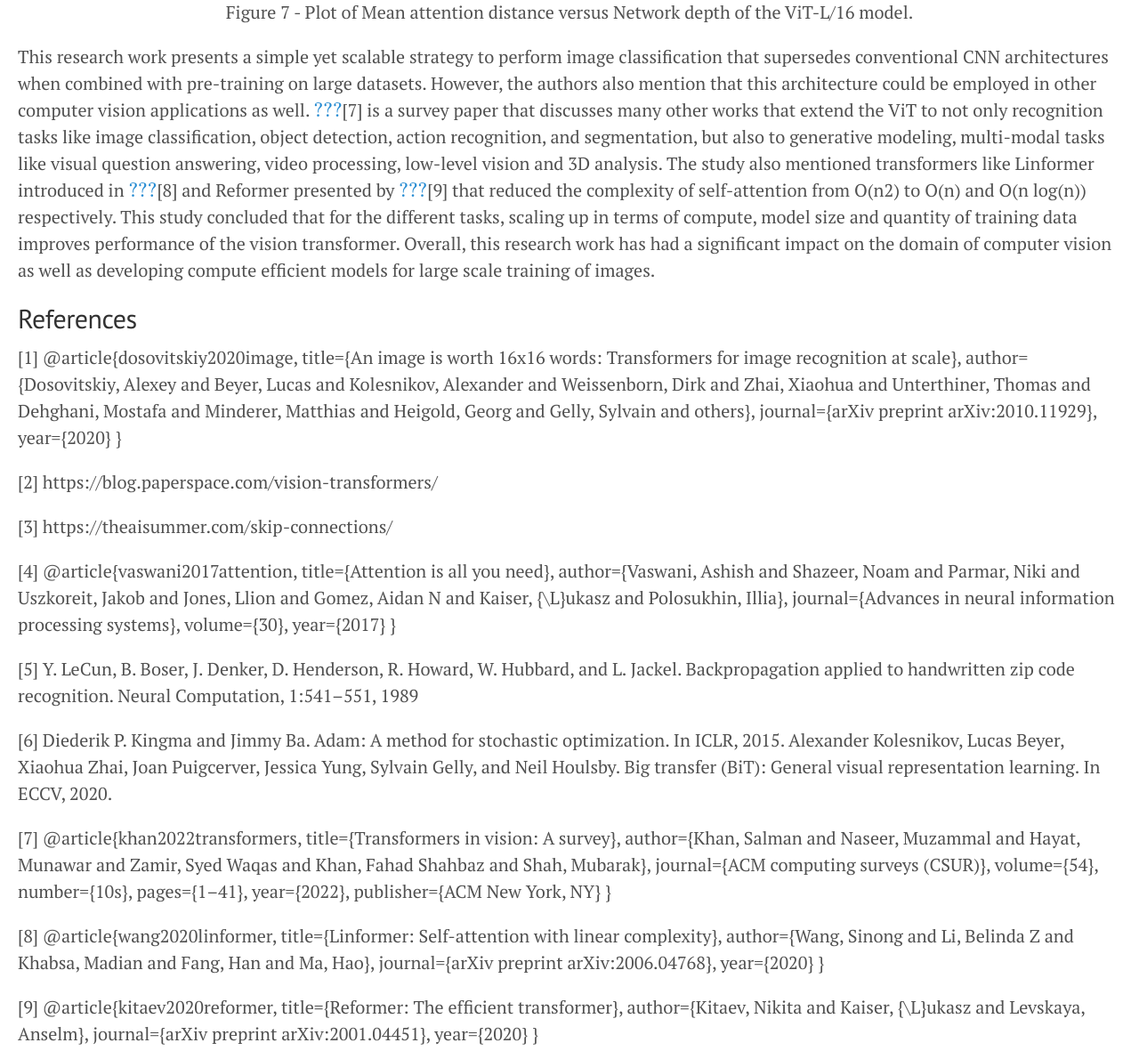
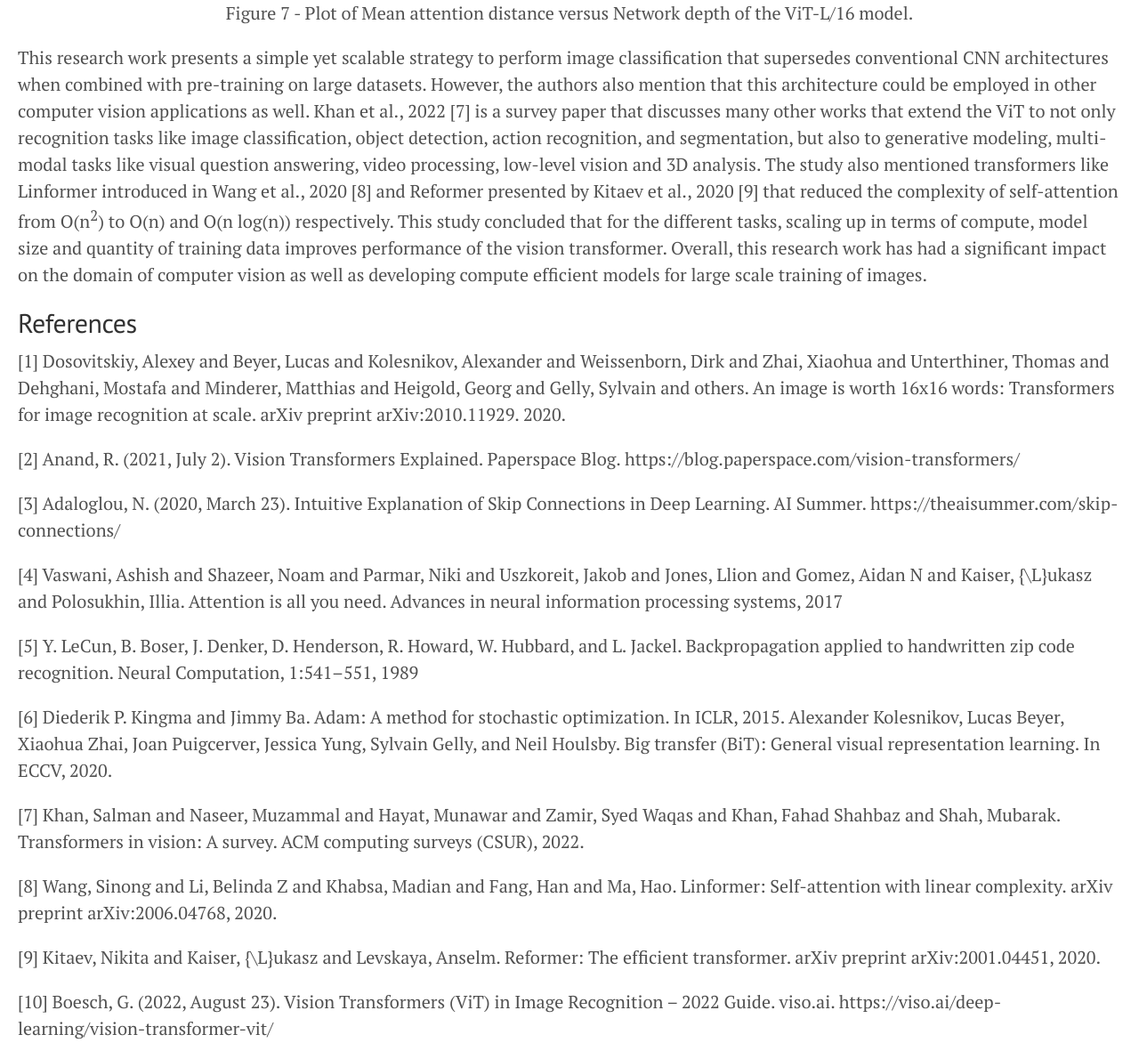
Before and after one commit to imaginesus/vision-transformer-10605-miniproject, a Jekyll site: the page built from _posts/2022-12-01-vision-transformer.md, in a window 1280 px wide and 1400 px high, scrolled down 8024 px. Shown: the part 210-1400 px from the top of the window at 89% size. Built offline with Jekyll 4.4.1, drawn with Linux system fonts in a browser that asks for light colours; formulas are drawn with MathJax 3; comment, search, counter and statistics services are not loaded; some of the changed text lies outside the part shown.

Commit message:
updated citations and reformatted paragraphs

```diff
--- a/_posts/2022-12-01-vision-transformer.md
+++ b/_posts/2022-12-01-vision-transformer.md
@@ -1,6 +1,7 @@
 ---
 layout: post
 title: Vision Transformers for Image Recognition at Scale
+tags: [transformers, image classification, NLP, CNN]
 authors: Sushanth Reddy (syellare), Maitheli Biswas (maithelb), Annie Johnson (anniej)
 ---
 
@@ -93,9 +94,9 @@ Before we dive further into ViTs, here is a quick summary of the key differences
   <figcaption align="center">Figure 3 - ViT model architecture</figcaption>
 </p>
 
-\ref{dosovitskiy2020image}[1] introduces the Vision Transformer for the task of image classification. Unlike a typical transformer architecture that consists of an encoder followed by a decoder, the ViT architecture as shown in figure 3, utilizes several encoder blocks to extract the image features and then employs a Multilayer Perceptron (MLP) head model to classify the image based on these processed features.
+Dosovitskiy et al., 2020 [1] introduces the Vision Transformer for the task of image classification. Unlike a typical transformer architecture that consists of an encoder followed by a decoder, the ViT architecture as shown in figure 3, utilizes several encoder blocks to extract the image features and then employs a Multilayer Perceptron (MLP) head model to classify the image based on these processed features.
 
-Each encoder block comprises alternating layers of Multi-Headed Self Attention (MSA), LayerNorm (LN) and MLP blocks which are fully connected feedforward layers[2]. Residual Skip connections are used after every MSA and MLP block to pass features from disconnected layers to other layers that are present deeper into the architecture [3]. Self-Attention introduced in \ref{vaswani2017attention}[4] is a technique used to understand the interaction between different tokens belonging to a particular sequence. If a certain token attends to another token, it means that they have an impact on each other with respect to the context of the entire sequence. Let us suppose that the input consists of an **m × n** matrix **I** composed of the **m n** dimensional word vectors associated with a sequence.  In self-attention, 3 sets of weight vectors are utilized, namely **W<sub>q</sub> , W<sub>k</sub> , and W<sub>v</sub>** of dimension **n × D**. **D** is the dimension of the embedding used in the transformer. The input matrix is separately multiplied with each weight matrix **W<sub>q</sub> , W<sub>k</sub> , and W<sub>v</sub>** to obtain the queries (**Q**), keys (**K**) and values (**V**) matrices, each of dimension **m × D**. This is illustrated in equations 1, 2 and 3. This step has a complexity of O(**mD<sup>2</sup>**).
+Each encoder block comprises alternating layers of Multi-Headed Self Attention (MSA), LayerNorm (LN) and MLP blocks which are fully connected feedforward layers[2]. Residual Skip connections are used after every MSA and MLP block to pass features from disconnected layers to other layers that are present deeper into the architecture [3]. Self-Attention introduced in Vaswani at al., 2017 [4] is a technique used to understand the interaction between different tokens belonging to a particular sequence. If a certain token attends to another token, it means that they have an impact on each other with respect to the context of the entire sequence. Let us suppose that the input consists of an **m × n** matrix **I** composed of the **m n** dimensional word vectors associated with a sequence.  In self-attention, 3 sets of weight vectors are utilized, namely **W<sub>q</sub> , W<sub>k</sub> , and W<sub>v</sub>** of dimension **n × D**. **D** is the dimension of the embedding used in the transformer. The input matrix is separately multiplied with each weight matrix **W<sub>q</sub> , W<sub>k</sub> , and W<sub>v</sub>** to obtain the queries (**Q**), keys (**K**) and values (**V**) matrices, each of dimension **m × D**. This is illustrated in equations 1, 2 and 3. This step has a complexity of O(**mD<sup>2</sup>**).
 
 Q = IW<sub>q</sub>			(1)
 
@@ -139,11 +140,11 @@ The table below shows the comparative results of the Vision Transformer variants
   <figcaption align="center">Table 2 - ViT variants model performance compared to ResNet(BiT)</figcaption>
 </p>
 
-Model Pre-training Requirements
+### Model Pre-training Requirements
 
 Based on the requirement of pre-training the Vision Transformer on large datasets before transferring the model, It begs the question of how crucial is the pre-training dataset size. To Examine this, two sets of experiments are performed.
 
-Experiment 1: Pre-Training ViT models on increasing dataset size.
+**Experiment 1: Pre-Training ViT models on increasing dataset size.**
 
 Below are the results of training ViT variants and ResNet on ImageNet, ImageNet-21k, and JFT datasets. We see that larger variants of ViT (ViT-Large and ViT-Huge) underperform the ViT-Base variant on the smaller pre-train dataset. But this changes as the pre-training dataset size increases where larger ViT variants perform better than ViT-Base, and also outperform ResNet by pre-training on JFT 300M dataset.
 
@@ -152,7 +153,7 @@ Below are the results of training ViT variants and ResNet on ImageNet, ImageNet-
   <figcaption align="center">Figure 4 - Model performance vs pre-training dataset</figcaption>
 </p>
 
-Experiment 2: Pre-Training on subsets of the full JFT 300M images dataset
+**Experiment 2: Pre-Training on subsets of the full JFT 300M images dataset**
 
 Below are the results of training the ViT variants using the same hyperparameters on multiple subsets of the JFT 300M images dataset. Using the same hyperparameters helps us judge the intrinsic model properties of each ViT variant. We observe that ResNets perform well on smaller subsets of the dataset due to the inductive biases of CNNs. But as the dataset size increases, learning relevant patterns from the data trumps the lack of inductive biases in Transformers, and the ViT models perform better than ResNet models.
 
@@ -181,28 +182,28 @@ After conducting the experiments, the authors inspect the Vision Transformer to
   <figcaption align="center">Figure 7 - Plot of Mean attention distance versus Network depth of the ViT-L/16 model.</figcaption>
 </p>
 
-This research work presents a simple yet scalable strategy to perform image classification that supersedes conventional CNN architectures when combined with pre-training on large datasets. However, the authors also mention that this architecture could be employed in other computer vision applications as well. \ref{khan2022transformers}[7] is a survey paper that discusses many other works that extend the ViT to not only recognition tasks like image classification, object detection, action recognition, and segmentation, but also to generative modeling, multi-modal tasks like visual question answering, video processing, low-level vision and 3D analysis. The study also mentioned transformers like Linformer introduced in \ref{wang2020linformer}[8] and Reformer presented by \ref{kitaev2020reformer}[9] that reduced the complexity of self-attention from O(n2) to O(n) and O(n log(n)) respectively. This study concluded that for the different tasks, scaling up in terms of compute, model size and quantity of training data improves performance of the vision transformer. Overall, this research work has had a significant impact on the domain of computer vision as well as developing compute efficient models for large scale training of images.
+This research work presents a simple yet scalable strategy to perform image classification that supersedes conventional CNN architectures when combined with pre-training on large datasets. However, the authors also mention that this architecture could be employed in other computer vision applications as well. Khan et al., 2022 [7] is a survey paper that discusses many other works that extend the ViT to not only recognition tasks like image classification, object detection, action recognition, and segmentation, but also to generative modeling, multi-modal tasks like visual question answering, video processing, low-level vision and 3D analysis. The study also mentioned transformers like Linformer introduced in Wang et al., 2020 [8] and Reformer presented by Kitaev et al., 2020 [9] that reduced the complexity of self-attention from O(n<sup>2</sup>) to O(n) and O(n log(n)) respectively. This study concluded that for the different tasks, scaling up in terms of compute, model size and quantity of training data improves performance of the vision transformer. Overall, this research work has had a significant impact on the domain of computer vision as well as developing compute efficient models for large scale training of images.
 
 ## References
 
-[1] @article{dosovitskiy2020image, title={An image is worth 16x16 words: Transformers for image recognition at scale}, author={Dosovitskiy, Alexey and Beyer, Lucas and Kolesnikov, Alexander and Weissenborn, Dirk and Zhai, Xiaohua and Unterthiner, Thomas and Dehghani, Mostafa and Minderer, Matthias and Heigold, Georg and Gelly, Sylvain and others}, journal={arXiv preprint arXiv:2010.11929}, year={2020} }
+[1] Dosovitskiy, Alexey and Beyer, Lucas and Kolesnikov, Alexander and Weissenborn, Dirk and Zhai, Xiaohua and Unterthiner, Thomas and Dehghani, Mostafa and Minderer, Matthias and Heigold, Georg and Gelly, Sylvain and others. An image is worth 16x16 words: Transformers for image recognition at scale. arXiv preprint arXiv:2010.11929. 2020.
 
-[2] https://blog.paperspace.com/vision-transformers/
+[2] Anand, R. (2021, July 2). Vision Transformers Explained. Paperspace Blog. https://blog.paperspace.com/vision-transformers/
 
-[3] https://theaisummer.com/skip-connections/
+[3] Adaloglou, N. (2020, March 23). Intuitive Explanation of Skip Connections in Deep Learning. AI Summer. https://theaisummer.com/skip-connections/
 
-[4] @article{vaswani2017attention, title={Attention is all you need}, author={Vaswani, Ashish and Shazeer, Noam and Parmar, Niki and Uszkoreit, Jakob and Jones, Llion and Gomez, Aidan N and Kaiser, {\L}ukasz and Polosukhin, Illia}, journal={Advances in neural information processing systems}, volume={30}, year={2017} }
+[4] Vaswani, Ashish and Shazeer, Noam and Parmar, Niki and Uszkoreit, Jakob and Jones, Llion and Gomez, Aidan N and Kaiser, {\L}ukasz and Polosukhin, Illia. Attention is all you need. Advances in neural information processing systems, 2017
 
 [5] Y. LeCun, B. Boser, J. Denker, D. Henderson, R. Howard, W. Hubbard, and L. Jackel. Backpropagation applied to handwritten zip code recognition. Neural Computation, 1:541–551, 1989
 
 [6] Diederik P. Kingma and Jimmy Ba. Adam: A method for stochastic optimization. In ICLR, 2015. Alexander Kolesnikov, Lucas Beyer, Xiaohua Zhai, Joan Puigcerver, Jessica Yung, Sylvain Gelly, and Neil Houlsby. Big transfer (BiT): General visual representation learning. In ECCV, 2020.
 
-[7] @article{khan2022transformers, title={Transformers in vision: A survey}, author={Khan, Salman and Naseer, Muzammal and Hayat, Munawar and Zamir, Syed Waqas and Khan, Fahad Shahbaz and Shah, Mubarak}, journal={ACM computing surveys (CSUR)}, volume={54}, number={10s}, pages={1--41}, year={2022}, publisher={ACM New York, NY} }
+[7] Khan, Salman and Naseer, Muzammal and Hayat, Munawar and Zamir, Syed Waqas and Khan, Fahad Shahbaz and Shah, Mubarak. Transformers in vision: A survey. ACM computing surveys (CSUR), 2022.
 
-[8] @article{wang2020linformer, title={Linformer: Self-attention with linear complexity}, author={Wang, Sinong and Li, Belinda Z and Khabsa, Madian and Fang, Han and Ma, Hao}, journal={arXiv preprint arXiv:2006.04768}, year={2020} }
+[8] Wang, Sinong and Li, Belinda Z and Khabsa, Madian and Fang, Han and Ma, Hao. Linformer: Self-attention with linear complexity. arXiv preprint arXiv:2006.04768, 2020.
 
-[9] @article{kitaev2020reformer, title={Reformer: The efficient transformer}, author={Kitaev, Nikita and Kaiser, {\L}ukasz and Levskaya, Anselm}, journal={arXiv preprint arXiv:2001.04451}, year={2020} }
+[9] Kitaev, Nikita and Kaiser, {\L}ukasz and Levskaya, Anselm. Reformer: The efficient transformer. arXiv preprint arXiv:2001.04451, 2020.
 
-[10] https://viso.ai/deep-learning/vision-transformer-vit/
+[10] Boesch, G. (2022, August 23). Vision Transformers (ViT) in Image Recognition – 2022 Guide. viso.ai. https://viso.ai/deep-learning/vision-transformer-vit/
 
-[11] https://towardsdatascience.com/the-inductive-bias-of-ml-models-and-why-you-should-care-about-it-979fe02a1a56
+[11] Kumichev, G. (2022, June 17). The Inductive Bias of ML Models, and Why You Should Care About It. Medium. https://towardsdatascience.com/the-inductive-bias-of-ml-models-and-why-you-should-care-about-it-979fe02a1a56
```
